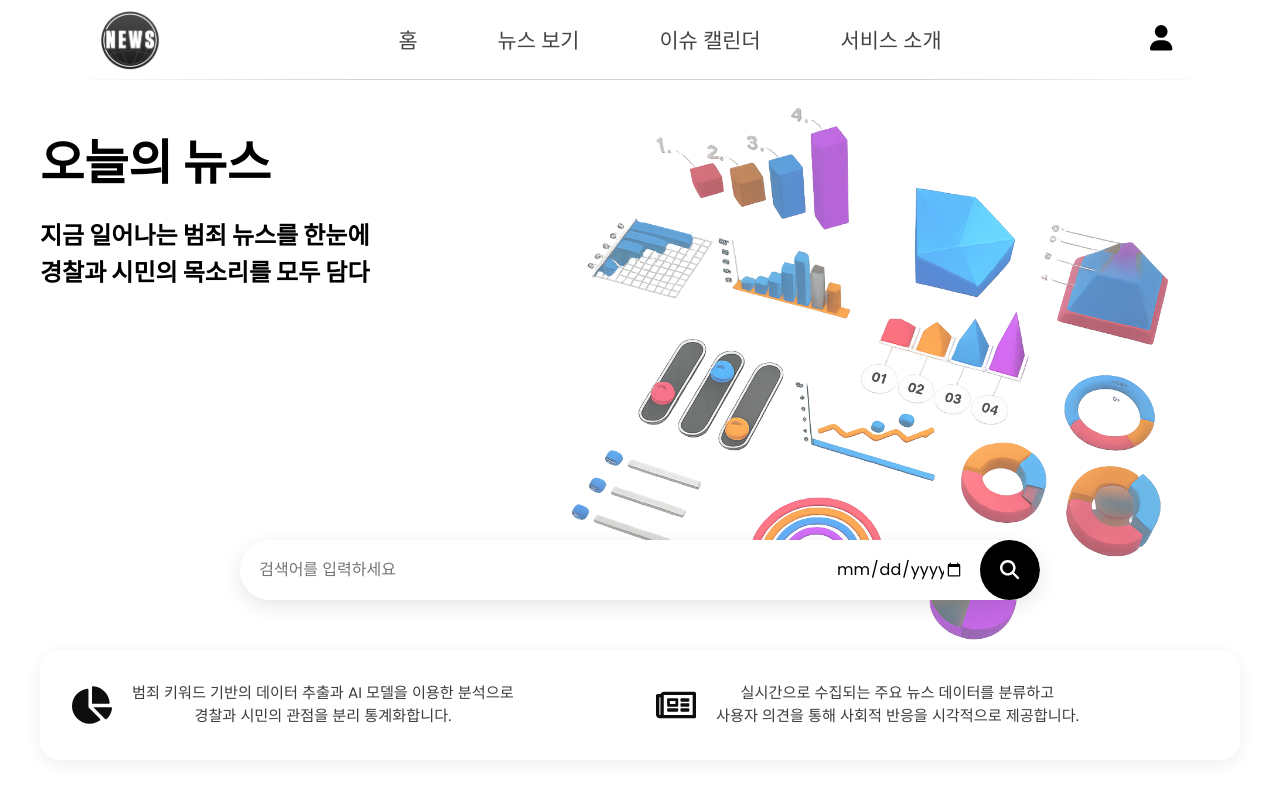
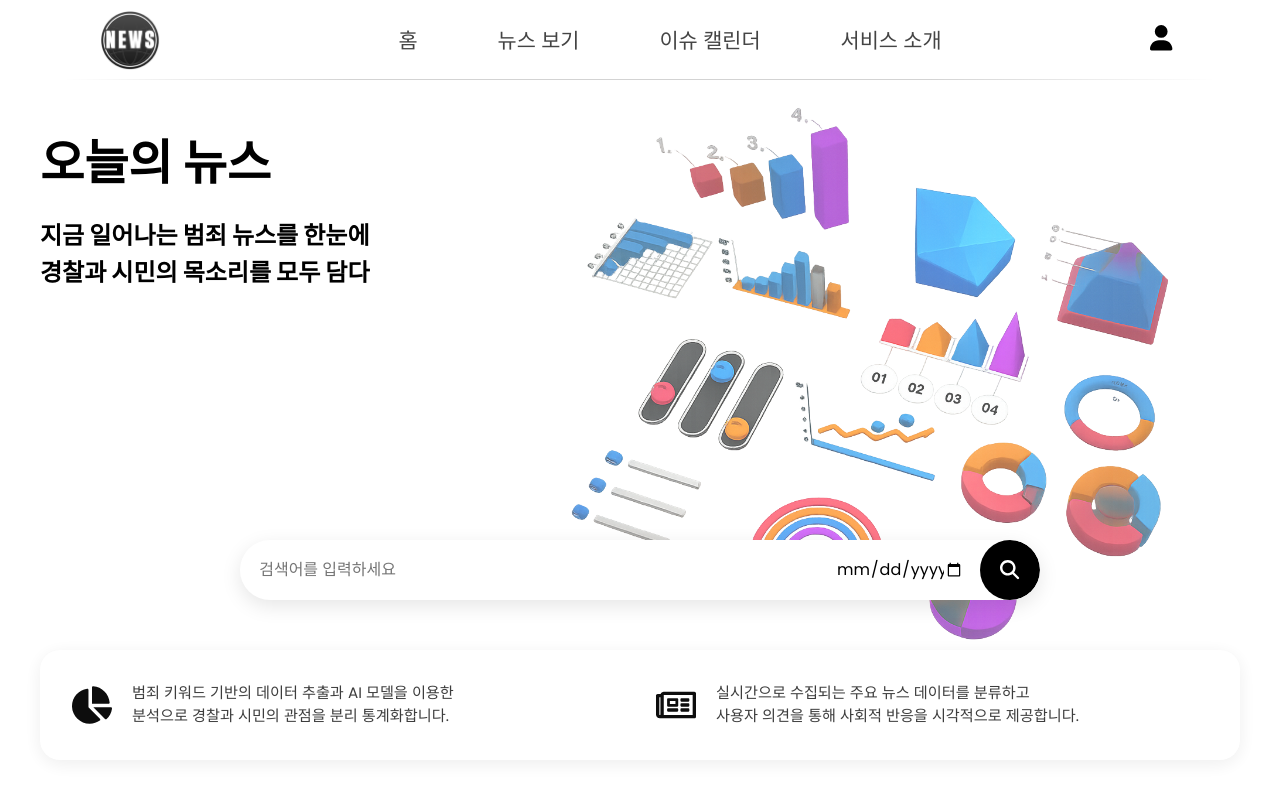
Before and after one commit to kdhdd/SW_FRONTEND, a React (Vite) app: page / in a window 1280 px wide. Shown: the top 800 px of the page. Built offline with nearby package versions, Linux system fonts and the light colour scheme; no server answers; a web font is replaced by a local one; what chartjs-plugin-datalabels would draw is missing.

Commit message:
6/19 홈 텍스트 수정

```diff
--- a/src/pages/Home.jsx
+++ b/src/pages/Home.jsx
@@ -70,8 +70,8 @@ function Home() {
                             <InfoItem>
                                 <FaChartPie size={40}/>
                                 <InfoText>
-                                    범죄 키워드 기반의 데이터 추출과 AI 모델을 이용한 분석으로 <br/>
-                                    경찰과 시민의 관점을 분리 통계화합니다.
+                                    범죄 키워드 기반의 데이터 추출과 AI 모델을 이용한<br/>
+                                    분석으로 경찰과 시민의 관점을 분리 통계화합니다.
                                 </InfoText>
                             </InfoItem>
                             <InfoItem>
@@ -233,6 +233,7 @@ const InfoText = styled.p`
     font-size: 0.95rem;
     color: #333;
     line-height: 1.5;
+    text-align: left;
 `;
 
 const SearchBar = styled.div`
```
